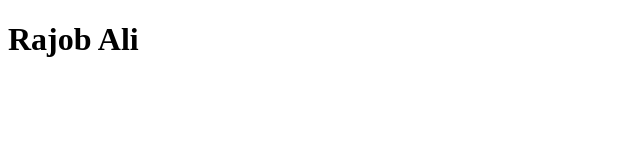
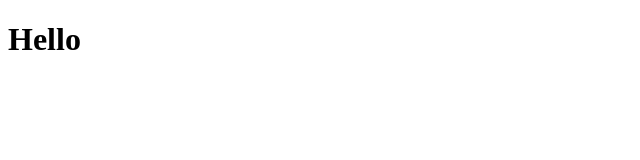
Before and after one commit to RajobAli/assainment2, a plain HTML site: page index.html in a window 1280 px wide. Shown: the whole page, without its empty margins (0-640 px from the left). Drawn offline with Linux system fonts and the light colour scheme.

Commit message:
adding file

```diff
--- a/index.html
+++ b/index.html
@@ -7,7 +7,7 @@
     <link rel="stylesheet" href="style.css">
 </head>
 <body>
-    <h1>Rajob Ali</h1>
+<h1>Hello</h1>
 
 
 </body>
```
